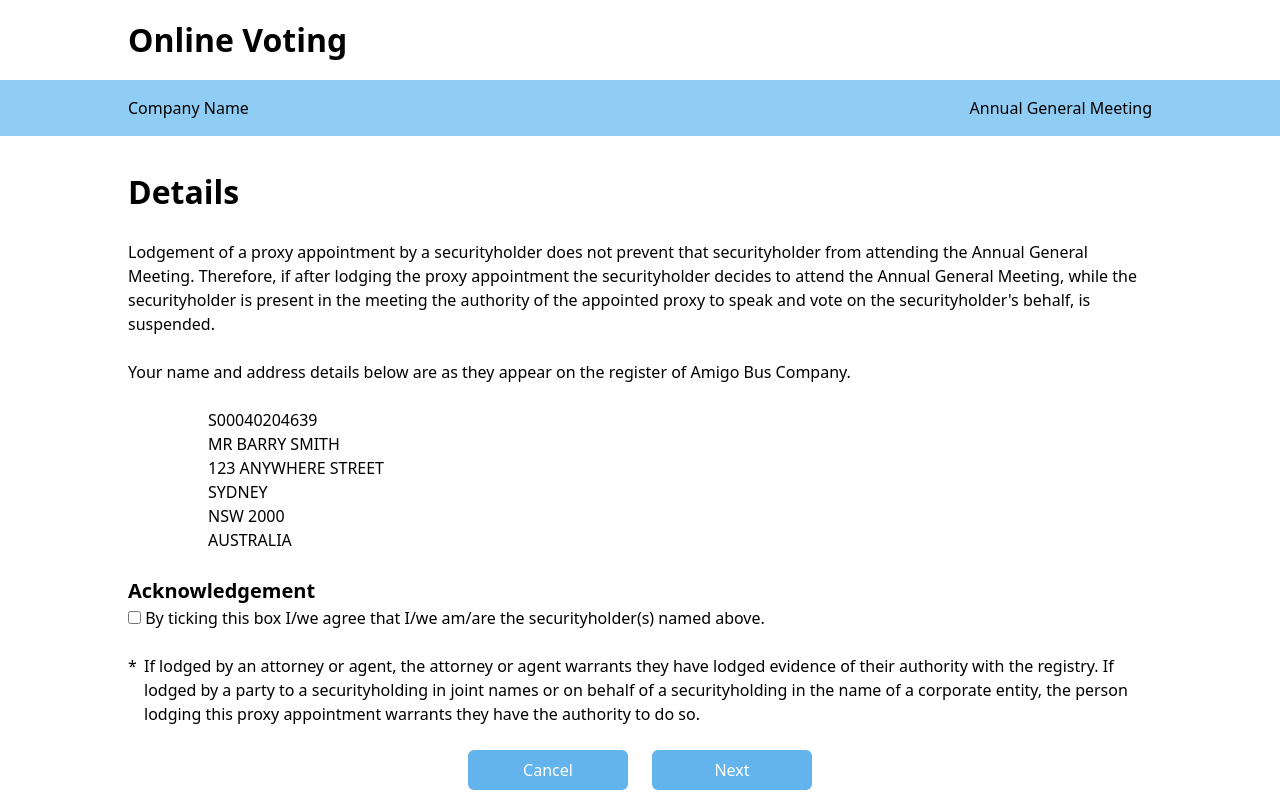
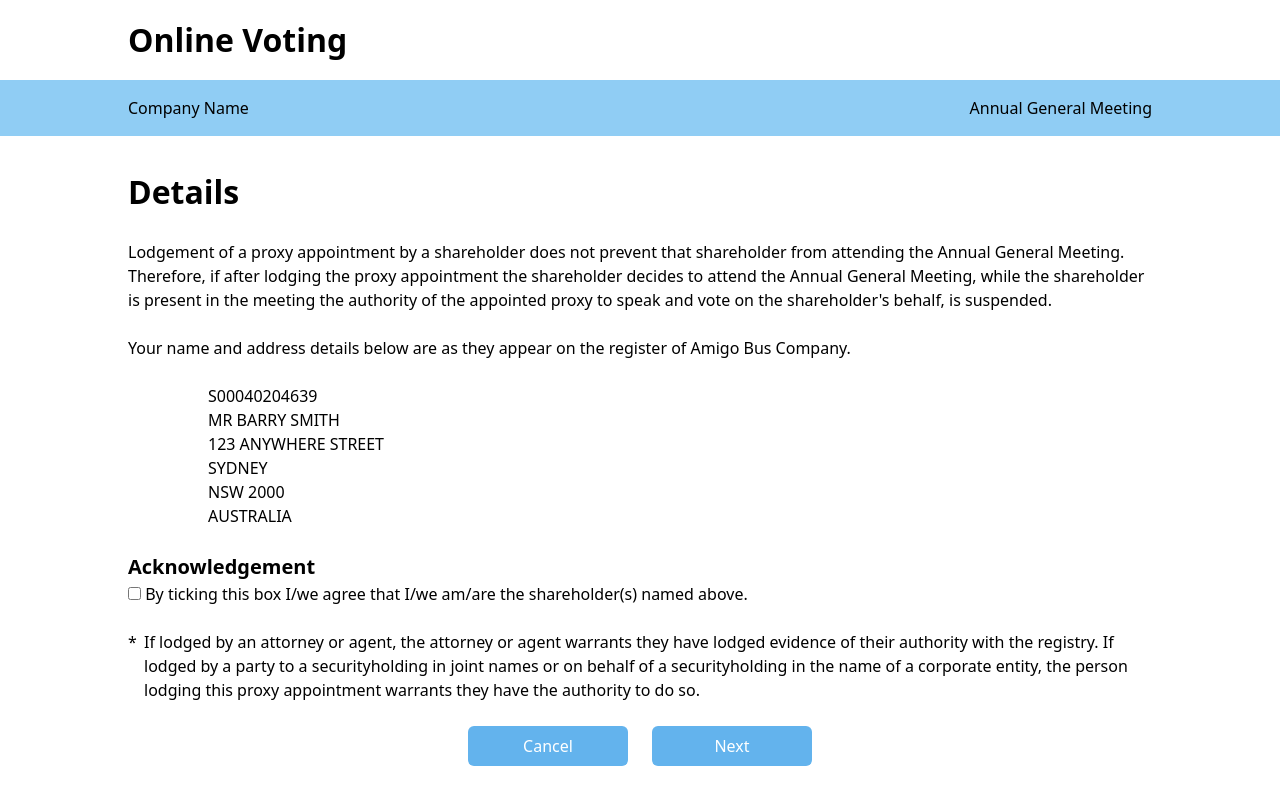
Before and after one commit to colinj/online-voting-sample-app, a Nuxt app: page /voter in a window 1280 px wide. Shown: the top 800 px of the page. Built offline with nearby package versions, Linux system fonts and the light colour scheme.

Commit message:
refactor: Replace hard-coded terms with bounded values

```diff
--- a/pages/voter.vue
+++ b/pages/voter.vue
@@ -2,13 +2,13 @@
   <div class="containe">
     <h1 class="h1">Details</h1>
     <p>
-      Lodgement of a proxy appointment by a securityholder does not prevent that securityholder from attending the
-      Annual General Meeting. Therefore, if after lodging the proxy appointment the securityholder decides to attend the
-      Annual General Meeting, while the securityholder is present in the meeting the authority of the appointed proxy to
-      speak and vote on the securityholder's behalf, is suspended.
+      Lodgement of a proxy appointment by a {{ meeting.holderDesc }} does not prevent that {{ meeting.holderDesc }} from attending the
+      {{ meeting.description }}. Therefore, if after lodging the proxy appointment the {{ meeting.holderDesc }} decides to attend the
+      {{ meeting.description }}, while the {{ meeting.holderDesc }} is present in the meeting the authority of the appointed proxy to
+      speak and vote on the {{ meeting.holderDesc }}'s behalf, is suspended.
     </p>
     <p>
-      Your name and address details below are as they appear on the register of {{ issuerName }}.
+      Your name and address details below are as they appear on the register of {{ meeting.issuer }}.
     </p>
     <div class="py-6 pl-20">
       {{ investorId }}
@@ -19,7 +19,7 @@
     <h2 class="h4">Acknowledgement</h2>
     <label class="checkbox">
       <input type="checkbox">
-      By ticking this box I/we agree that I/we am/are the securityholder(s) named above.
+      By ticking this box I/we agree that I/we am/are the {{ meeting.holderDesc }}(s) named above.
     </label>
     <p class="footnote pl-4 relative">
       If lodged by an attorney or agent, the attorney or agent warrants they have lodged evidence of their authority
@@ -46,7 +46,11 @@ export default {
       regoDetails: state => state.regoDetails
     }),
     ...mapState('meeting', {
-      issuerName: state => state.issuerName
+      meeting: state => ({
+        holderDesc: state.holderDescription,
+        issuer: state.issuerName,
+        description: state.description
+      })
     })
   }
 }
```
